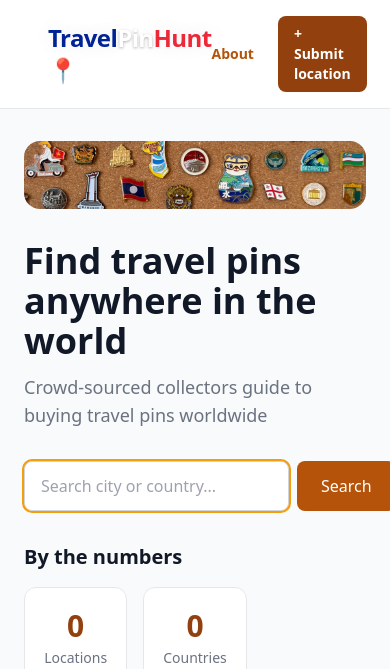
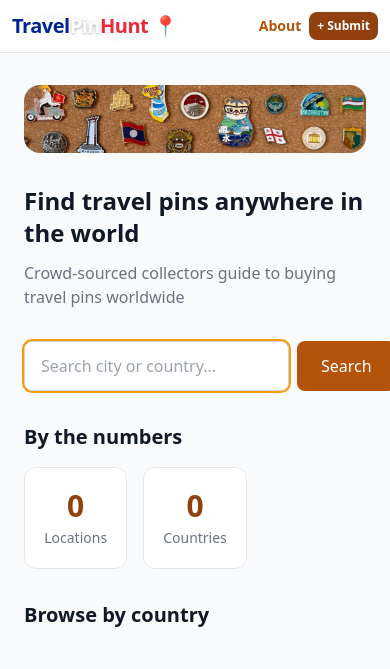
Before and after one commit to Polovinkin/travelpinhunt, a Django app: page / in a window 390 px wide. Shown: the top 669 px of the page. Run offline with Django 5.2, Linux system fonts and the light colour scheme; data comes from the database, SQL or seed files in the repository; data that the repository does not hold is empty; some libraries are stand-ins or nearby versions.

Commit message:
fix: some adaptive formatting for mobile on main page

```diff
--- a/locations/templates/locations/base.html
+++ b/locations/templates/locations/base.html
@@ -109,15 +109,16 @@
 </head>
 
 <body class="bg-gray-50 text-gray-900 min-h-screen">
-    <header class="bg-white border-b border-gray-200 px-6 py-4 sticky top-0 z-50">
-        <div class="flex items-center justify-between max-w-4xl mx-auto px-6">
-            <a href="/" class="logo-link text-2xl font-bold tracking-tight">
+    <header class="bg-white border-b border-gray-200 py-3 sm:py-4 sticky top-0 z-50">
+        <div class="flex items-center justify-between max-w-4xl mx-auto px-3 sm:px-6">
+            <a href="/" class="logo-link text-xl sm:text-2xl font-bold tracking-tight whitespace-nowrap">
                 <span class="logo-t logo-text text-amber-800">Travel</span><span class="logo-p logo-text text-amber-800">Pin</span><span class="logo-h logo-text text-amber-800">Hunt</span> 📍
             </a>
-            <nav class="flex gap-6 text-sm text-gray-600 items-center">
+            <nav class="flex gap-2 sm:gap-6 text-sm text-gray-600 items-center ml-3">
                 <a href="/about/" class="text-amber-700 hover:text-amber-800 font-bold transition">About</a>
-                <a href="/submit/" class="bg-amber-800 text-white px-4 py-2 rounded-lg hover:bg-amber-900 transition font-bold">
-                    + Submit location
+                <a href="/submit/" class="bg-amber-800 text-white px-2 py-1.5 sm:px-4 sm:py-2 rounded-lg hover:bg-amber-900 transition font-bold text-xs sm:text-sm whitespace-nowrap">
+                    <span class="sm:hidden">+ Submit</span>
+                    <span class="hidden sm:inline">+ Submit location</span>
                 </a>
             </nav>
         </div>
--- a/locations/templates/locations/home.html
+++ b/locations/templates/locations/home.html
@@ -10,8 +10,8 @@
 
     <!-- Заголовок и подзаголовок сайта -->
     <div class="mb-8">
-        <h1 class="text-4xl font-bold mb-3">Find travel pins anywhere in the world</h1>
-        <p class="text-gray-500 text-lg">Crowd-sourced collectors guide to buying travel pins worldwide</p>
+        <h1 class="text-2xl sm:text-4xl font-bold mb-3">Find travel pins anywhere in the world</h1>
+        <p class="text-gray-500 text-base sm:text-lg">Crowd-sourced collectors guide to buying travel pins worldwide</p>
     </div>
 
     <!-- Строка поиска по городам и странам -->
```
